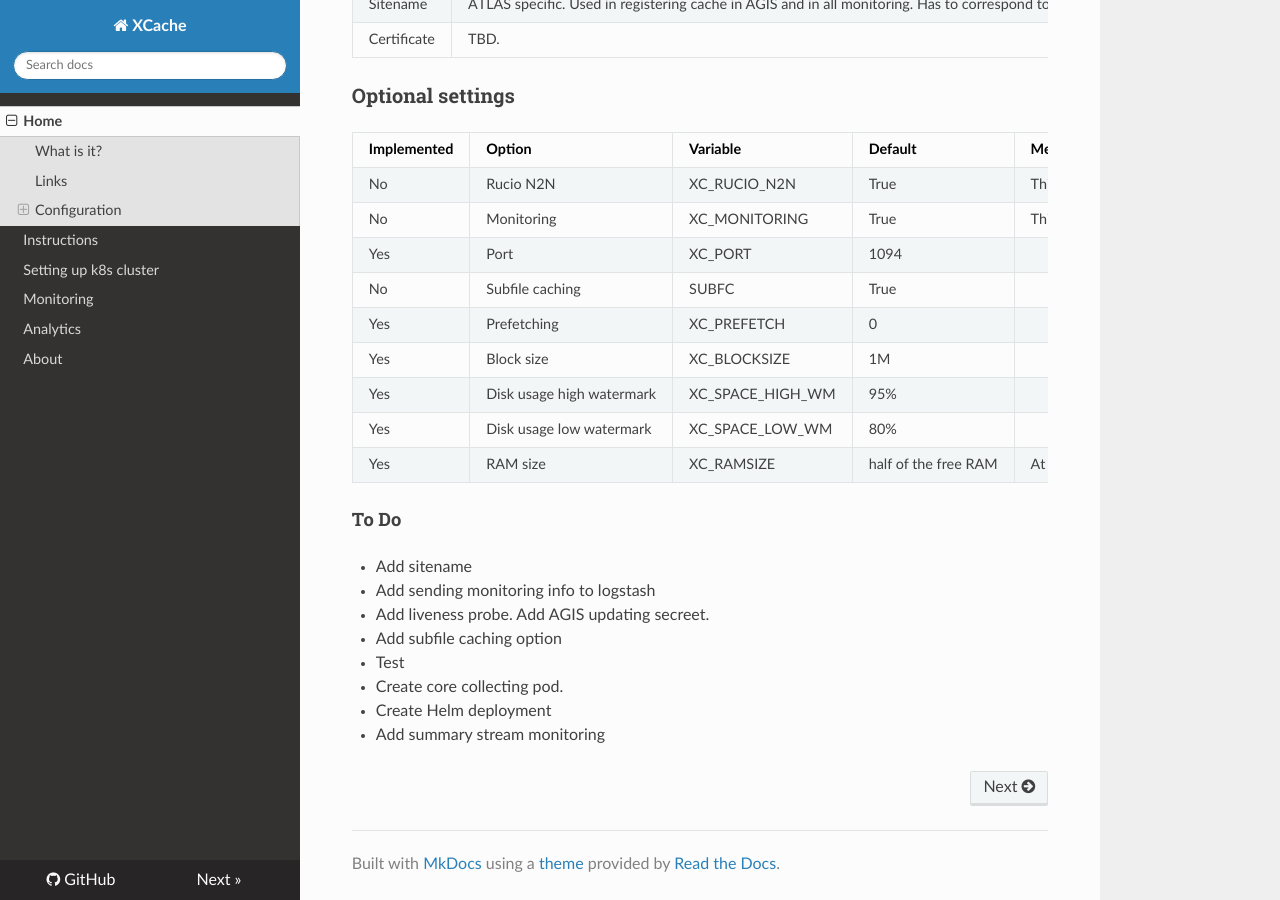
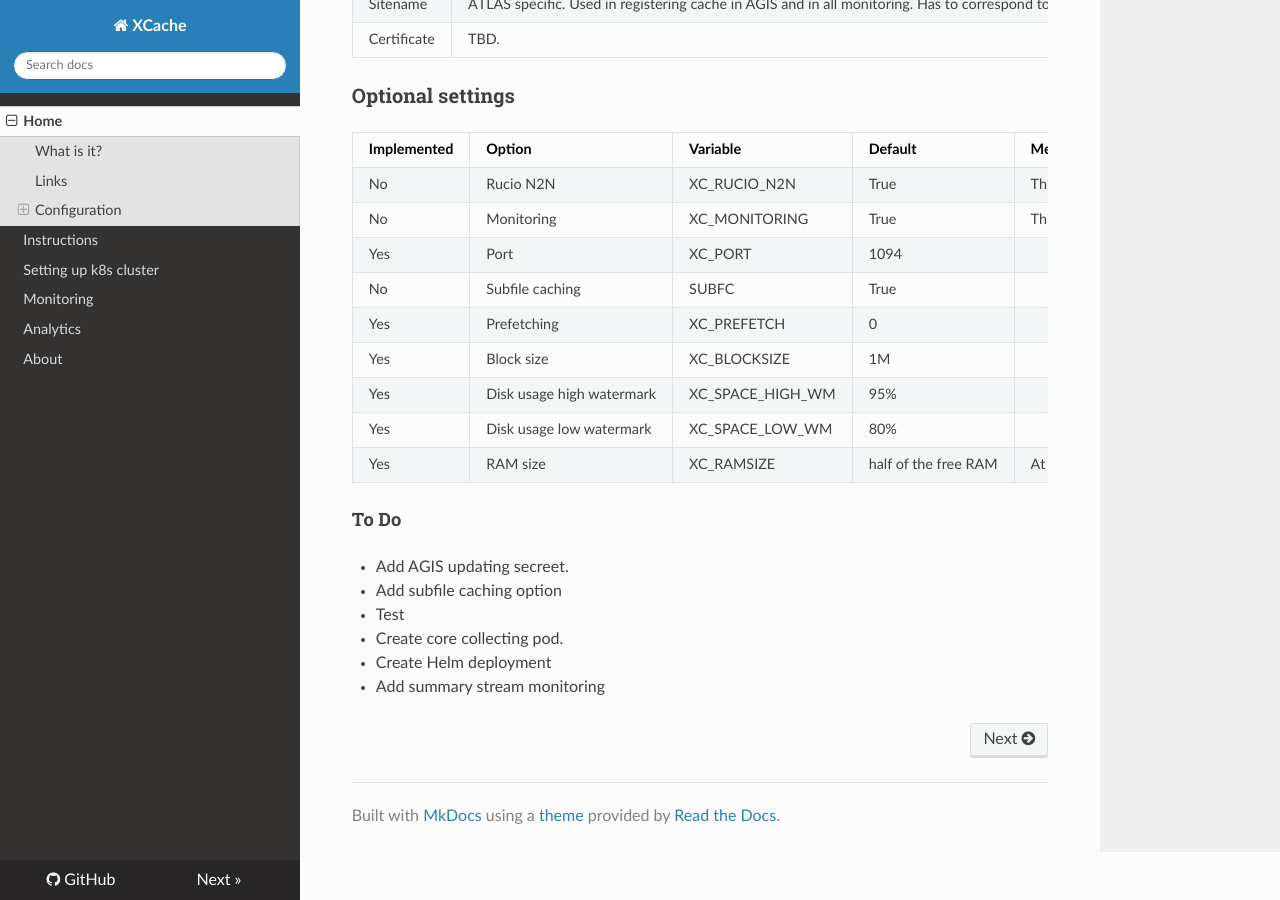
Before and after one commit to slateci/XCache, an MkDocs documentation site: the page built from docs/index.md, in a window 1280 px wide and 900 px high, scrolled down 716 px. Built offline with MkDocs 1.6.1, drawn with Linux system fonts in a browser that asks for light colours; nearby versions of some CDN libraries; old or Windows-style settings are respelled for this version of MkDocs.

Commit message:
add to docs

```diff
--- a/docs/index.md
+++ b/docs/index.md
@@ -12,7 +12,7 @@
 *   [Docker](https://hub.docker.com/r/slateci/xcache/)
 *   [GitHub](https://github.com/slateci/XCache)
 *   [Documentation](http://slateci.io/XCache/)
-*   [Monitoring](http://atlas-kibana.mwt2.org)
+*   [Monitoring](http://atlas-kibana-dev.mwt2.org/goto/f6bac2569c885896a607dc047b190b6d)
 
 ## Configuration
 
@@ -39,9 +39,7 @@
 
 #### To Do
 
-*   Add sitename
-*   Add sending monitoring info to logstash
-*   Add liveness probe. Add AGIS updating secreet.
+*   Add AGIS updating secreet.
 *   Add subfile caching option
 *   Test
 *   Create core collecting pod.
```
Also changed, not shown: README.md (+1 -1 lines).
